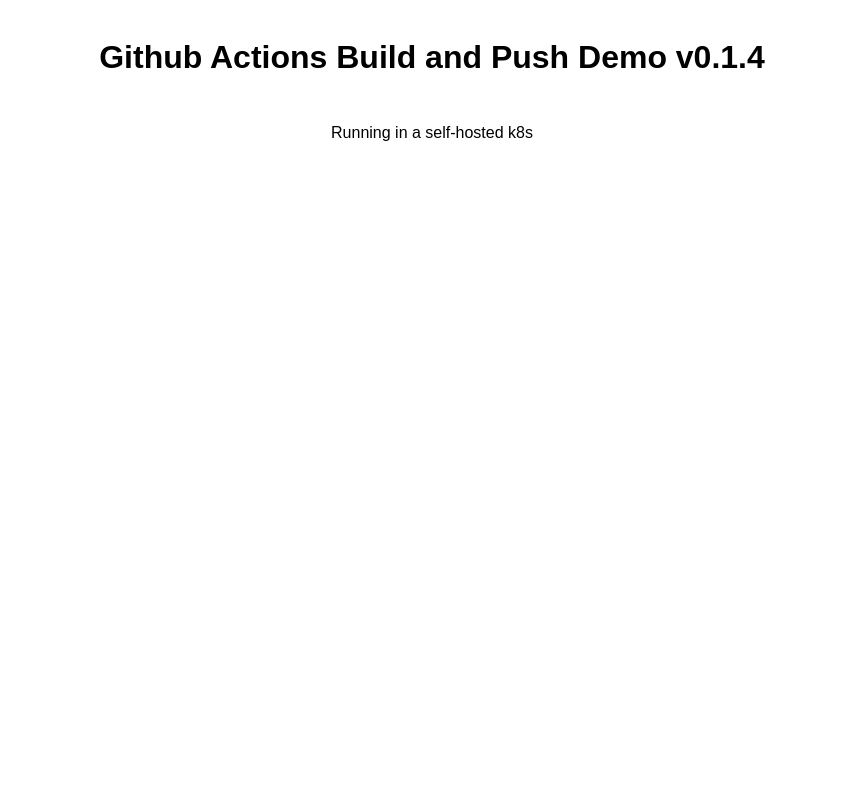
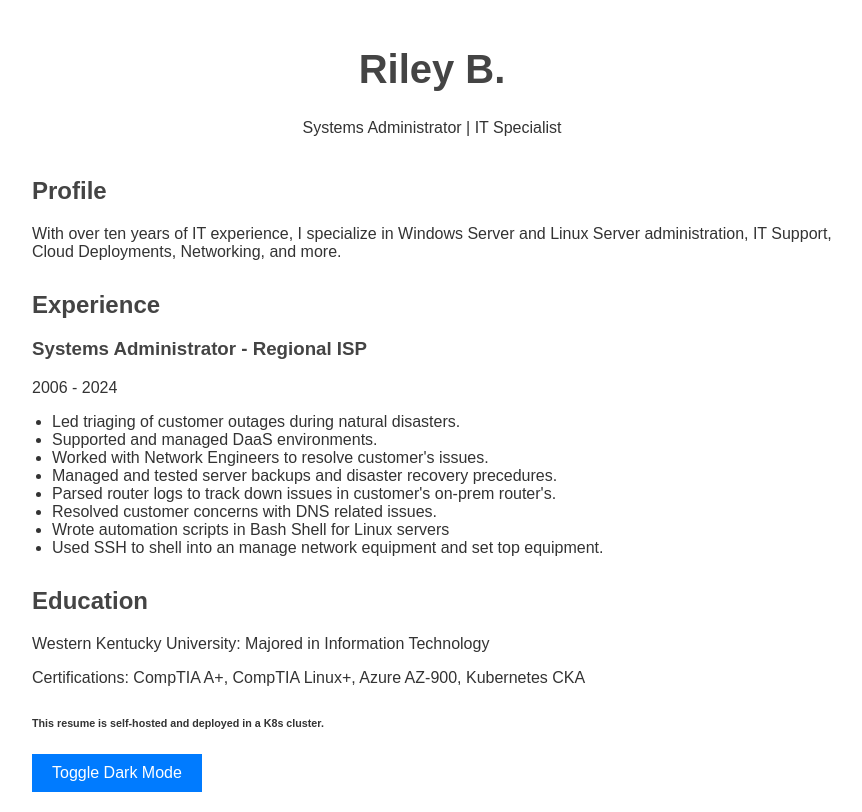
Before and after one commit to MaeRiley/test_repo, a plain HTML site: page index.html in a window 1280 px wide. Shown: the whole page, without its empty margins (208-1070 px from the left). Drawn offline with Linux system fonts and the light colour scheme.

Commit message:
updated index.html and css

```diff
--- a/index.html
+++ b/index.html
@@ -1,23 +1,64 @@
 <!DOCTYPE html>
 <html lang="en">
 <head>
-    <link rel="stylesheet" href="style.css">
     <meta charset="UTF-8">
     <meta name="viewport" content="width=device-width, initial-scale=1.0">
-    <title>GitHub Actions in K8s</title>
+    <title>Riley B. - Resume</title>
+    <link rel="stylesheet" href="styles.css">
 </head>
 <body>
-    <div class="title">
+    <div class="container">
+        <header>
+            <h1>Riley B.</h1>
+            <p>Systems Administrator | IT Specialist</p>
+        </header>
 
-        <p>
-            <h1>Github Actions Build and Push Demo v0.1.4</h1>
-        </p>
+        <section class="profile">
+            <h2>Profile</h2>
+            <p>With over ten years of IT experience, I specialize in Windows Server and Linux Server administration, IT Support, Cloud Deployments, Networking, and more.</p>
+        </section>
+
+        <section class="experience">
+            <h2>Experience</h2>
+
+            <div class="job">
+                <h3>Systems Administrator - Regional ISP</h3>
+                <p>2006 - 2024</p>
+                <ul>
+                    <li>Led triaging of customer outages during natural disasters.</li>
+                    <li>Supported and managed DaaS environments.</li>
+                    <li>Worked with Network Engineers to resolve customer's issues.</li>
+                    <li>Managed and tested server backups and disaster recovery precedures.</li>
+                    <li>Parsed router logs to track down issues in customer's on-prem router's.</li>
+                    <li>Resolved customer concerns with DNS related issues.</li>
+                    <li>Wrote automation scripts in Bash Shell for Linux servers</li>
+                    <li>Used SSH to shell into an manage network equipment and set top equipment.</li>
+
+                </ul>
+            </div>
+        </section>
+
+        <section class="education">
+            <h2>Education</h2>
+            <p>Western Kentucky University: Majored in Information Technology</p>
+            <p>Certifications: CompTIA A+, CompTIA Linux+, Azure AZ-900, Kubernetes CKA</p>
+
+        </section>
+
+        <footer>
+
+            <h6>This resume is self-hosted and deployed in a K8s cluster.</h6>
+            <button id="themeToggle">Toggle Dark Mode</button>
+
+        </footer>
     </div>
 
-    <div class="title">
-
-        <p>Running in a self-hosted k8s</p>
-
-    </div>
+    <script>
+        const toggleButton = document.getElementById('themeToggle');
+        const body = document.body;
+        toggleButton.addEventListener('click', () => {
+            body.classList.toggle('dark-mode');
+        });
+    </script>
 </body>
 </html>
--- a/style.css
+++ /dev/null
@@ -1,91 +0,0 @@
-{
-
-margin:0;
-padding:0;
-box-sizing:border-box;
-
-
-}
-
-header{
-
-    margin: 1em;
-
-}
-
-.title{
-
-
-    display: flex;
-    align-items: flex-start;
-    justify-content:center;
-    padding-top: 10px;
-
-}
-
-
-#container{
-
-
-    max-width: 640px;
-    margin: 0 auto;
-
-}
-
-
-body{
-
-
-    font-family:'', sans-serif;
-
-    color;
-
-
-}
-
-
-footer{
-
-    display: flex;
-    align-items: flex-end;
-    justify-content: space-around;
-
-}
-
-.footer__links{
-
-    list-style-type: none;
-
-}
-
-.footer__links > li {
-
-    display: inline-block;
-
-}
-
-.footer__links > li > a{
-
-
-    font-size: 0.7rem;
-    text-decoration:none;
-    padding: 0.5rem;
-
-
-}
-
-.blinky h2::after {
-    content: "";
-    width: 5px;
-    height: 20px;
-    background: #7fe5ff;
-    display: inline-block;
-    animation: cursor-blink 1.5s steps(2) infinite;
-  }
-
-
-  @keyframes cursor-blink {
-    0% {
-      opacity: 0;
-    }
-  }
--- /dev/null
+++ b/styles.css
@@ -0,0 +1,68 @@
+/* Base Styles */
+body {
+    font-family: Arial, sans-serif;
+    background-color: #ffffff;
+    color: #333;
+    margin: 0;
+    padding: 20px;
+    transition: background-color 0.3s, color 0.3s;
+}
+
+h1, h2, h3 {
+    color: #444;
+}
+
+.container {
+    max-width: 800px;
+    margin: auto;
+}
+
+header {
+    text-align: center;
+    margin-bottom: 40px;
+}
+
+header h1 {
+    font-size: 2.5em;
+}
+
+section {
+    margin-bottom: 30px;
+}
+
+ul {
+    padding-left: 20px;
+}
+
+button {
+    background-color: #007bff;
+    color: rgb(255, 255, 255);
+    border: none;
+    padding: 10px 20px;
+    cursor: pointer;
+    font-size: 1em;
+}
+
+button:hover {
+    background-color: #0056b3;
+}
+
+/* Dark Mode */
+.dark-mode {
+    background-color: #2b2626;
+    color: #ccc;
+}
+
+.dark-mode h1,
+.dark-mode h2,
+.dark-mode h3 {
+    color: #eee;
+}
+
+.dark-mode button {
+    background-color: #444;
+}
+
+.dark-mode button:hover {
+    background-color: #222;
+}
```
